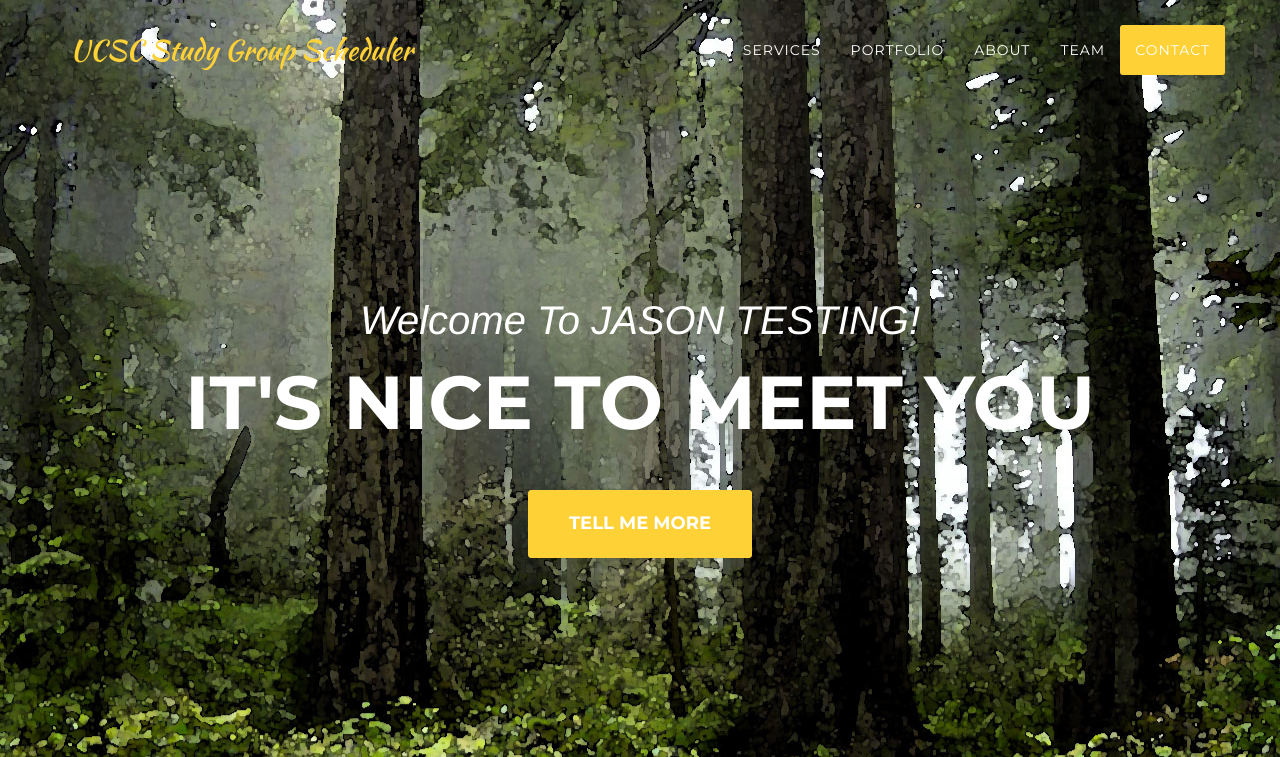
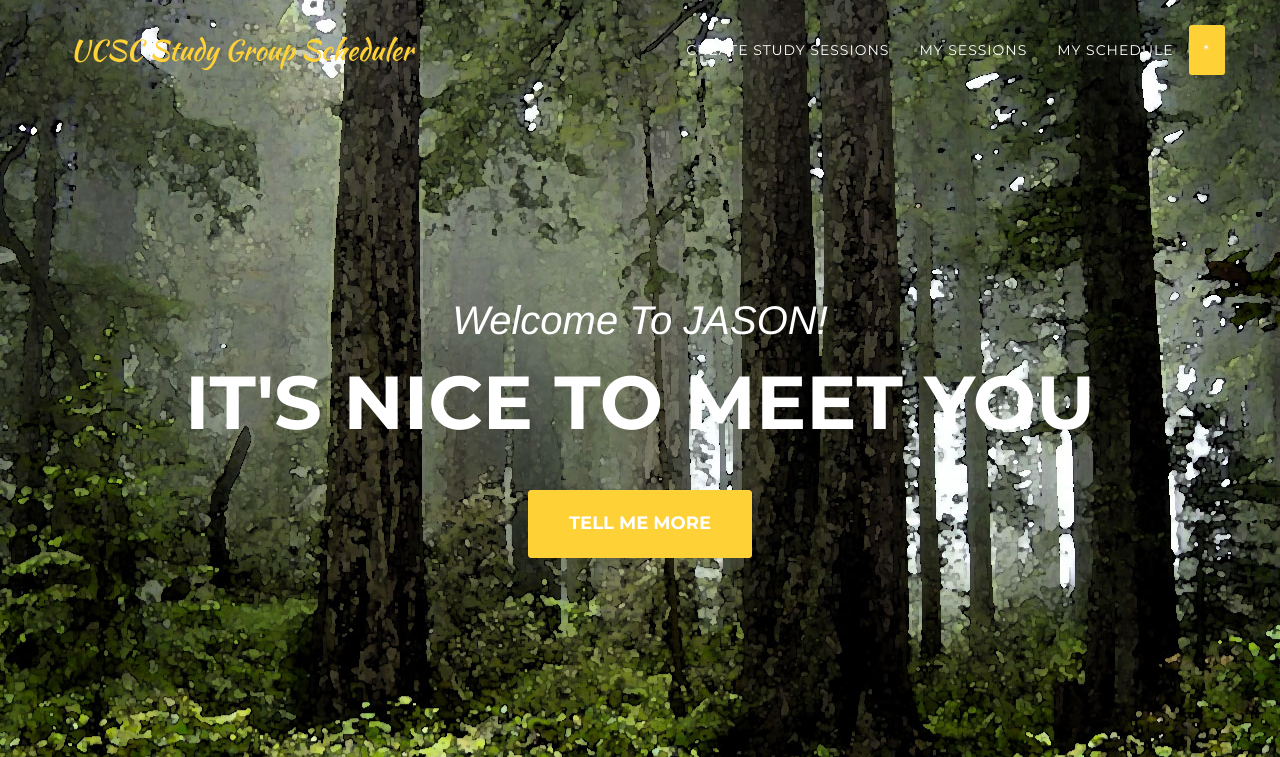
Before and after one commit to JasonAHeron/HACK2015, a Django app: page / in a window 1280 px wide. Shown: the top 757 px of the page. Run offline with Django 3.2, Linux system fonts and the light colour scheme; some libraries are stand-ins or nearby versions; some web fonts are replaced.

Commit message:
changed tab names

```diff
--- a/hack/templates/index.html
+++ b/hack/templates/index.html
@@ -57,19 +57,16 @@
                         <a href="#page-top"></a>
                     </li>
                     <li>
-                        <a class="page-scroll" href="#services">Services</a>
+                        <a class="page-scroll" href="#services">Create Study Sessions</a>
                     </li>
                     <li>
-                        <a class="page-scroll" href="#portfolio">Portfolio</a>
+                        <a class="page-scroll" href="#portfolio">My Sessions</a>
                     </li>
                     <li>
-                        <a class="page-scroll" href="#about">About</a>
+                        <a class="page-scroll" href="#about">My Schedule</a>
                     </li>
                     <li>
-                        <a class="page-scroll" href="#team">Team</a>
-                    </li>
-                    <li>
-                        <a class="page-scroll" href="#contact">Contact</a>
+                        <a class="page-scroll" href="#team">*</a>
                     </li>
                 </ul>
             </div>
@@ -82,7 +79,7 @@
     <header>
         <div class="container">
             <div class="intro-text">
-                <div class="intro-lead-in">Welcome To JASON TESTING!</div>
+                <div class="intro-lead-in">Welcome To JASON!</div>
                 <div class="intro-heading">It's Nice To Meet You</div>
                 <a href="#services" class="page-scroll btn btn-xl">Tell Me More</a>
             </div>
```
Also changed, not shown: 2 other files.
